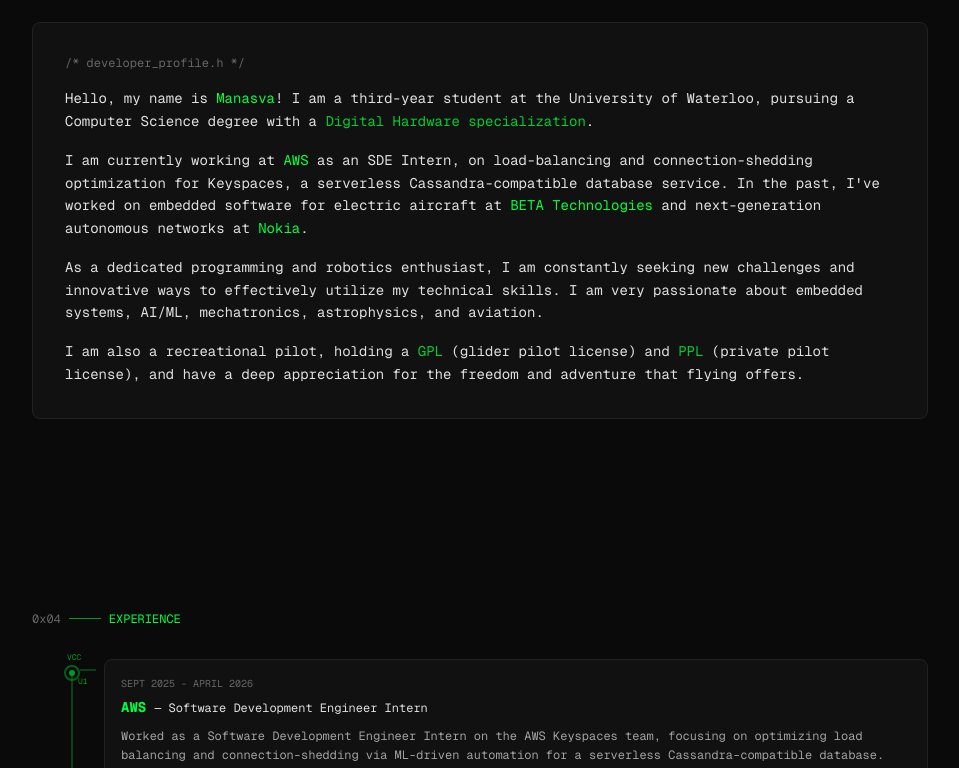
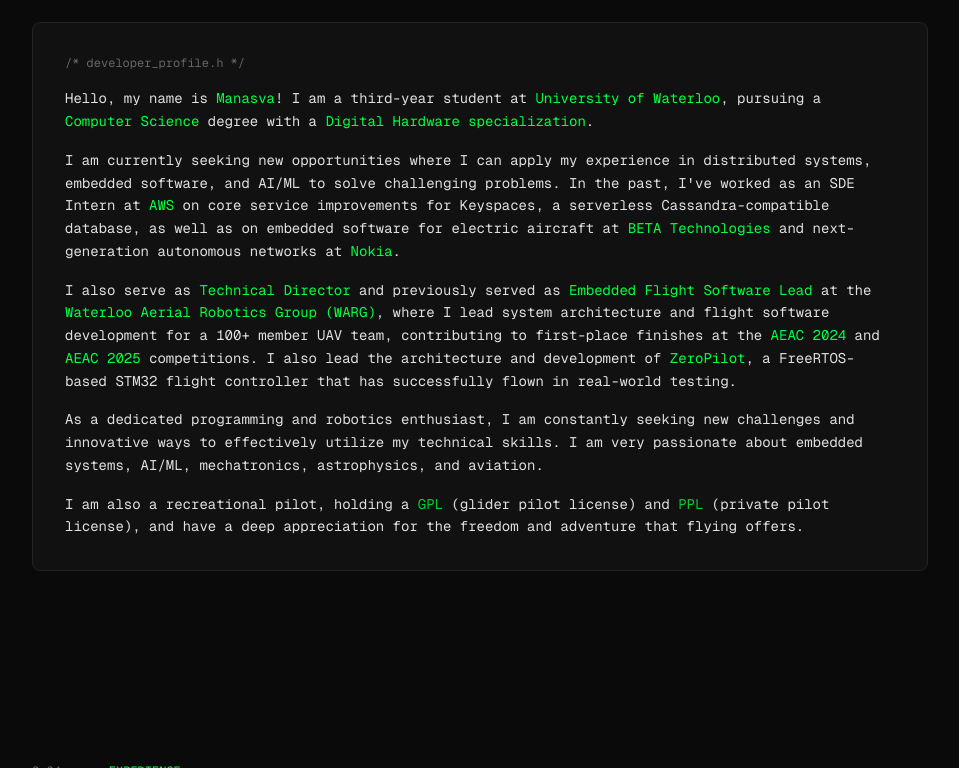
Before and after one commit to SuperMK15/portfolio-website, a Next.js app: page / in a window 1280 px wide. Shown: the part 1172-1940 px from the top of the page, without its empty margins (160-1119 px from the left). Built offline with nearby package versions, Linux system fonts and the light colour scheme.

Commit message:
minor cleanup

```diff
--- a/src/components/About.tsx
+++ b/src/components/About.tsx
@@ -28,23 +28,40 @@
 
           <p className="text-foreground mb-4">
             Hello, my name is <span className="text-terminal-green">Manasva</span>!
-            I am a third-year student at the University of Waterloo, pursuing a
-            Computer Science degree with a{" "}
-            <span className="text-terminal-dim">
+            I am a third-year student at{" "}
+            <span className="text-terminal-green">University of Waterloo</span>, pursuing a
+            <span className="text-terminal-green"> Computer Science</span> degree with a{" "}
+            <span className="text-terminal-green">
               Digital Hardware specialization
             </span>
             .
           </p>
 
           <p className="text-foreground mb-4">
-            I am currently working at{" "}
-            <span className="text-terminal-green">AWS</span>{" "}as an SDE Intern,
-            on load-balancing and connection-shedding optimization for Keyspaces,
-            a serverless Cassandra-compatible database service. In the past,
-            I&apos;ve worked on embedded software for electric aircraft at{" "}
+            I am currently seeking new opportunities where I can apply my experience in
+            distributed systems, embedded software, and AI/ML to solve challenging problems.
+            In the past, I&apos;ve worked as an SDE Intern at{" "}
+            <span className="text-terminal-green">AWS</span> on core service improvements
+            for Keyspaces, a serverless Cassandra-compatible database, as well as on
+            embedded software for electric aircraft at{" "}
             <span className="text-terminal-green">BETA Technologies</span> and
             next-generation autonomous networks at{" "}
             <span className="text-terminal-green">Nokia</span>.
+          </p>
+
+          <p className="text-foreground mb-4">
+            I also serve as{" "}
+            <span className="text-terminal-green">Technical Director</span> and previously
+            served as{" "}
+            <span className="text-terminal-green">Embedded Flight Software Lead</span> at the {" "}
+            <span className="text-terminal-green">Waterloo Aerial Robotics Group (WARG)</span>, where I lead
+            system architecture and flight software development for a 100+ member UAV team,
+            contributing to first-place finishes at the{" "}
+            <span className="text-terminal-green">AEAC 2024</span> and{" "}
+            <span className="text-terminal-green">AEAC 2025</span> competitions. I also lead
+            the architecture and development of{" "}
+            <span className="text-terminal-green">ZeroPilot</span>, a FreeRTOS-based STM32
+            flight controller that has successfully flown in real-world testing.
           </p>
 
           <p className="text-foreground mb-4">
--- a/src/lib/data.ts
+++ b/src/lib/data.ts
@@ -232,12 +232,12 @@
     terminal_name: "aws",
     date: "SEPT 2025 - APRIL 2026",
     description:
-      "Worked as a Software Development Engineer Intern on the AWS Keyspaces team, focusing on optimizing load balancing and connection-shedding via ML-driven automation for a serverless Cassandra-compatible database.",
+      "Worked as a Software Development Engineer Intern on the AWS Keyspaces team, developing core infrastructure for a fully managed, serverless Cassandra-compatible database enabling highly available, multi-region data workloads at scale.",
     bullets: [
       "Architected a connection-level management layer in Kotlin atop a Java-based distributed messaging bus for a serverless Cassandra service, implementing ML-driven load-balancing and load-shedding policies that provided fine-grained traffic control across 10+ regions and 20+ Availability Zones.",
       "Engineered an agentic AI/ML automation system in Python utilizing RL/LSTM policies and LLMs to autonomously remediate host throttling via dynamic connection redistribution, reducing on-call burden by 25%.",
       "Developed a global table anti-entropy (AE) resolution tool in Kotlin/Python, automating a manual 1-day/week operator workflow into a single-click, 30-minute operation for data aggregation, divergence repair, and reporting.",
-      "Implemented a storage-node admission controller and validated at scale, replacing unbounded thread pools with fixed-size executors and per-partition bucketed scheduling; greatly improved hot-partition performance via fair-share queuing and in-flight depth throttling, reducing service-level 500s, heap-usage, and latency spikes.",
+      "Implemented a storage-node admission controller and validated at scale, replacing unbounded thread pools with fixed-size executors and per-partition bucketed scheduling; greatly improved hot-partition performance for ATSO writes (10x reduction in p99 latency metrics) via fair-share queuing and in-flight depth throttling, reducing service-level 500s, heap-usage, and latency spikes.",
     ],
   },
   {
```
